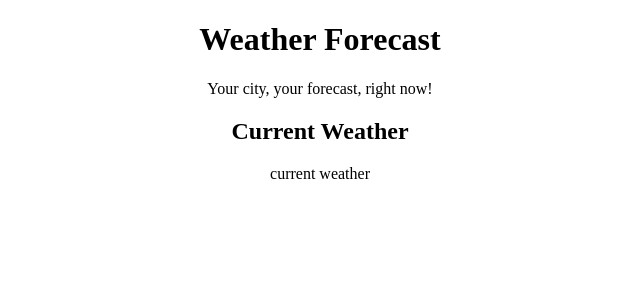
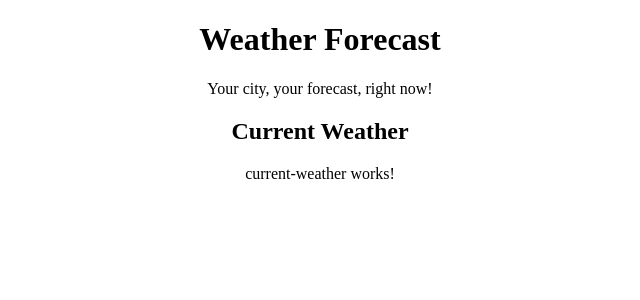
Before and after one commit to plkoko123/weather-forecast, an Angular app: page / in a window 1280 px wide. Shown: the top 300 px of the page, without its empty margins (320-960 px from the left). Built offline with nearby package versions, Linux system fonts and the light colour scheme.

Commit message:
modify app.component.html to add app-current-weather tag

```diff
--- a/src/app/app.component.html
+++ b/src/app/app.component.html
@@ -5,5 +5,5 @@
   </h1>
   <div>Your city, your forecast, right now!</div>
   <h2>Current Weather</h2>
-  <div>current weather</div>
+  <app-current-weather></app-current-weather>
 </div>
```
